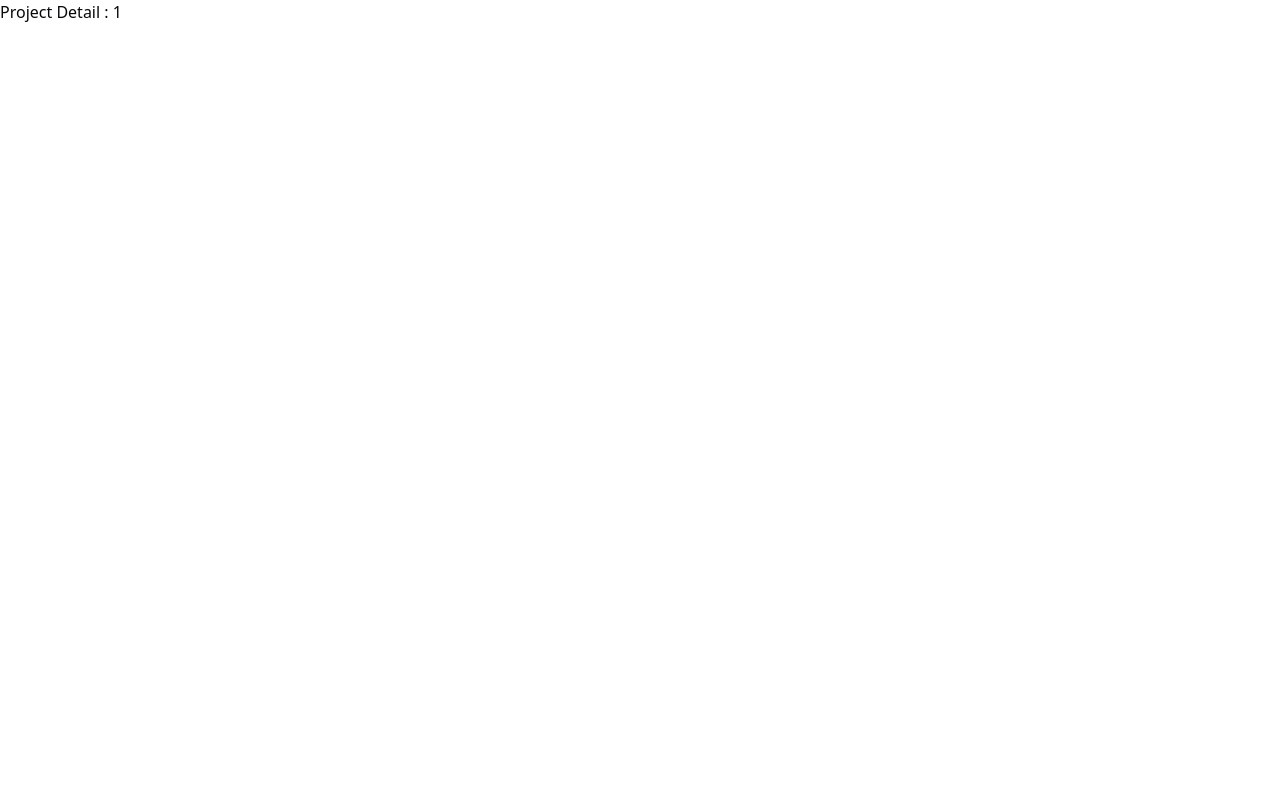
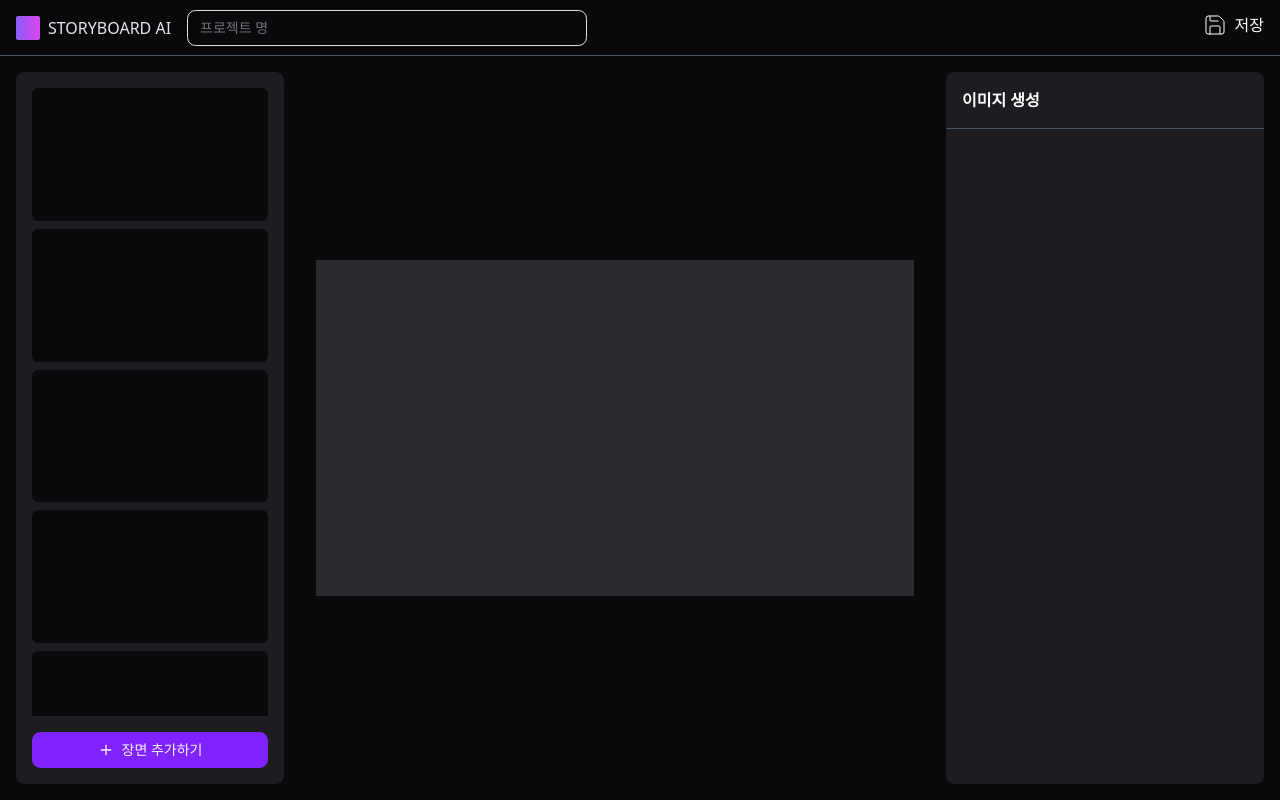
Before and after one commit to 2025-2-ITEC0402-001/storyboardAI-FE, a React (Vite) app: page /project/1 in a window 1280 px wide. Built offline with nearby package versions, Linux system fonts and the light colour scheme.

Commit message:
feat(project): 프로젝트 상세 페이지 구현

```diff
--- a/src/pages/ProjectDetailPage.tsx
+++ b/src/pages/ProjectDetailPage.tsx
@@ -1,6 +1,44 @@
 import { useParams } from "react-router-dom";
+
+import { ImageGenerationForm } from "@/features/generate-image/containers/ImageGenerationForm";
+
+import { ResizablePanel } from "@/shared/ui/resizable-panel";
+
+import { MainCanvasWidget } from "@/widgets/project-detail/MainCanvasWidget";
+import { ProjectHeaderWidget } from "@/widgets/project-detail/ProjectHeaderWidget";
+import { SceneAsideWidget } from "@/widgets/project-detail/SceneAsideWidget";
 
 export default function ProjectDetailPage() {
     const { id } = useParams();
-    return <div>Project Detail : {id}</div>;
+    console.log("Project ID:", id);
+
+    return (
+        <div className="w-full h-screen flex flex-col">
+            <ProjectHeaderWidget />
+
+            <main className="flex flex-1 h-0">
+                <ResizablePanel
+                    side="left"
+                    defaultWidth={300}
+                    minWidth={200}
+                    maxWidth={500}
+                    className="h-full"
+                >
+                    <SceneAsideWidget />
+                </ResizablePanel>
+
+                <MainCanvasWidget />
+
+                <ResizablePanel
+                    side="right"
+                    defaultWidth={350}
+                    minWidth={250}
+                    maxWidth={600}
+                    className="h-full"
+                >
+                    <ImageGenerationForm />
+                </ResizablePanel>
+            </main>
+        </div>
+    );
 }
```
